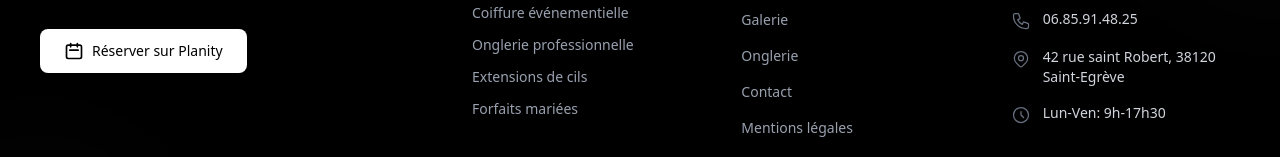
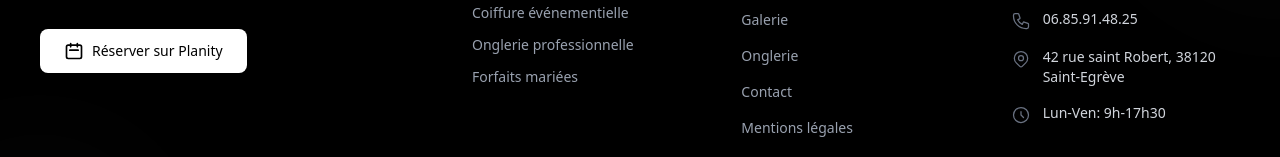
Before and after one commit to flowxt/glam, a Next.js app: page / in a window 1280 px wide. Shown: the part 9682-9839 px from the top of the page. Built offline with nearby package versions, Linux system fonts and the light colour scheme.

Commit message:
phrase footer cil

```diff
--- a/src/components/Footer.js
+++ b/src/components/Footer.js
@@ -71,9 +71,7 @@
                 <li className="text-sm text-gray-400 hover:text-white transition-colors">
                   Onglerie professionnelle
                 </li>
-                <li className="text-sm text-gray-400 hover:text-white transition-colors">
-                  Extensions de cils
-                </li>
+
                 <li className="text-sm text-gray-400 hover:text-white transition-colors">
                   Forfaits mariées
                 </li>
```
Also changed, not shown: 1 other file (tests, documents, lock files or other folders).
